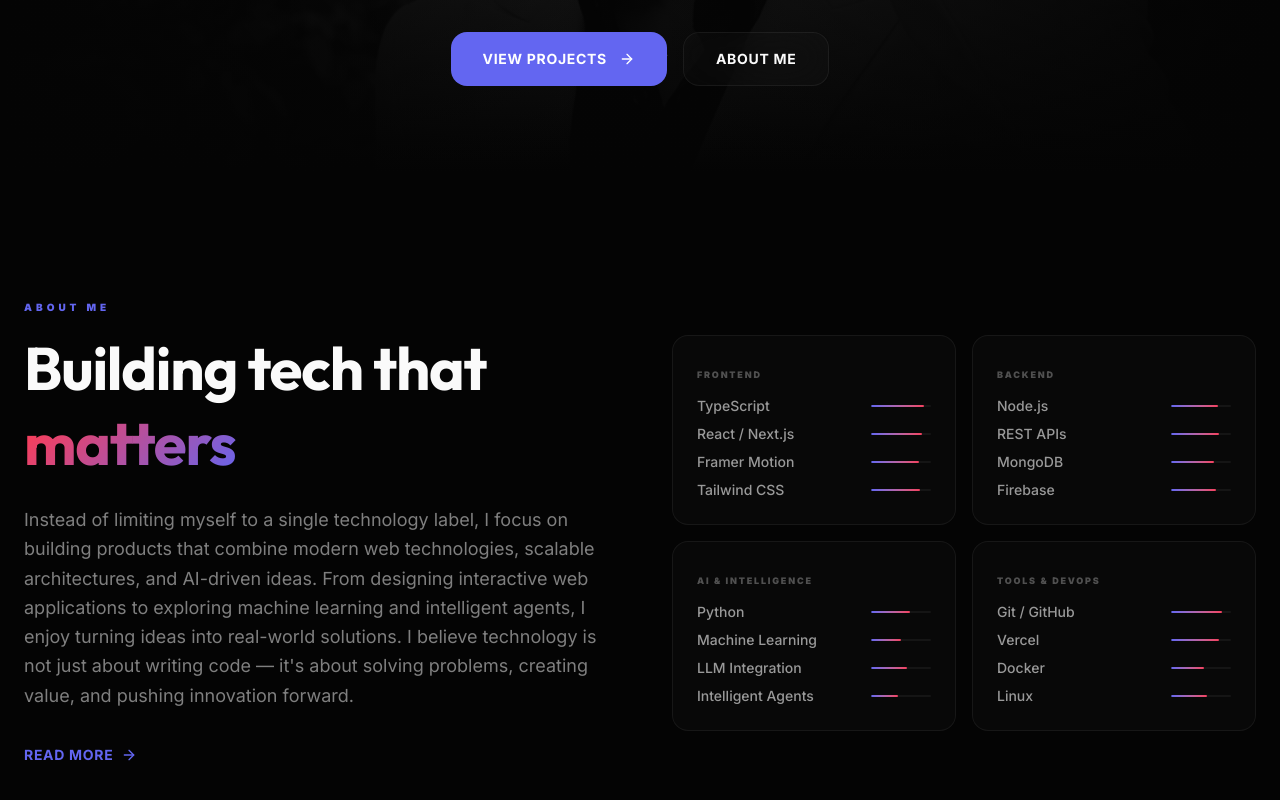
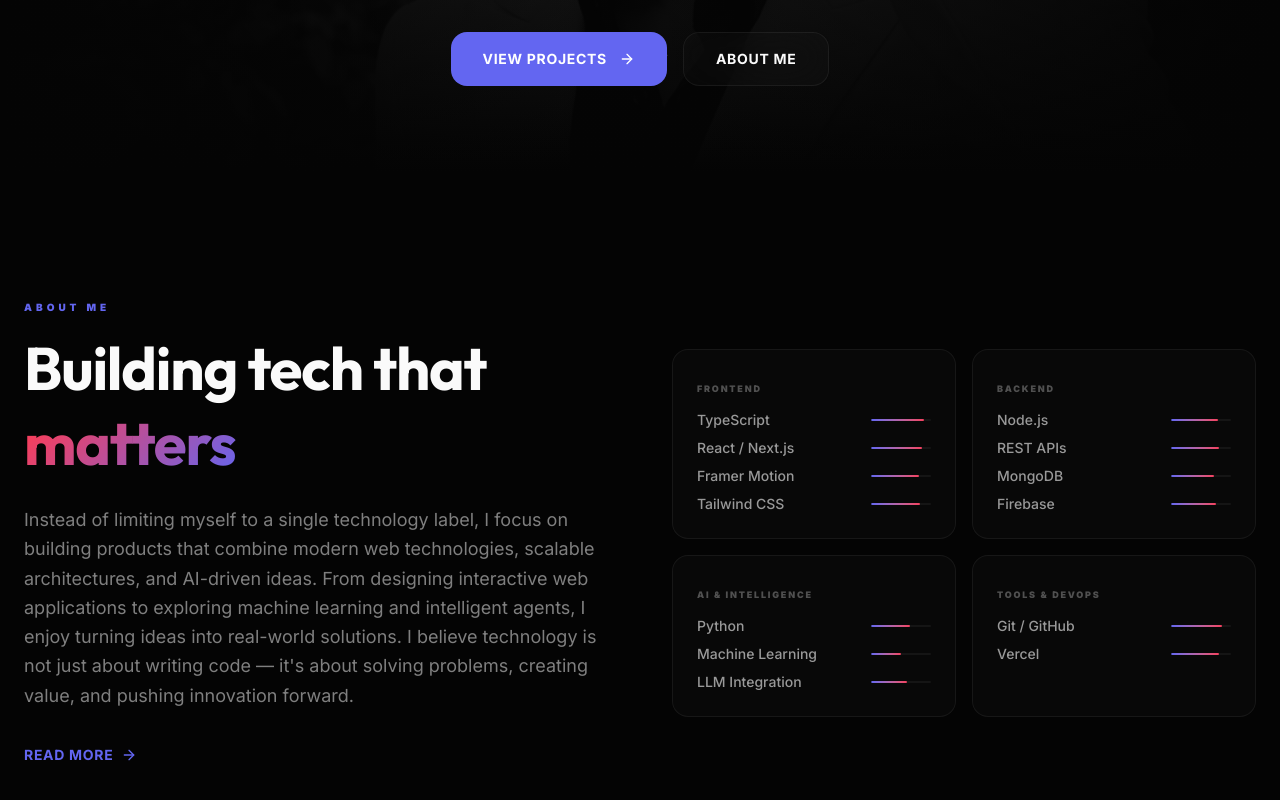
Before and after one commit to arjunnyaupane16/portfolio-app, a Next.js app: page / in a window 1280 px wide. Shown: the part 628-1428 px from the top of the page. Built offline with nearby package versions, Linux system fonts and the light colour scheme.

Commit message:
your message

```diff
--- a/src/constants/data.ts
+++ b/src/constants/data.ts
@@ -48,17 +48,14 @@ export const portfolioData: PortfolioData = {
             items: [
                 { name: "Python", level: 65 },
                 { name: "Machine Learning", level: 50 },
-                { name: "LLM Integration", level: 60 },
-                { name: "Intelligent Agents", level: 45 }
+                { name: "LLM Integration", level: 60 }
             ]
         },
         {
             category: "Tools & DevOps",
             items: [
                 { name: "Git / GitHub", level: 85 },
-                { name: "Vercel", level: 80 },
-                { name: "Docker", level: 55 },
-                { name: "Linux", level: 60 }
+                { name: "Vercel", level: 80 }
             ]
         }
     ],
```
